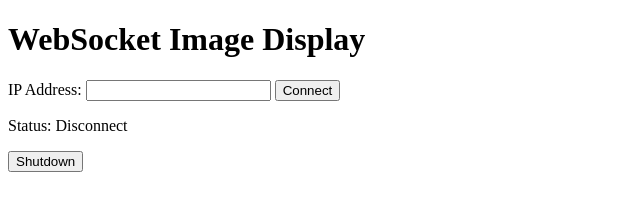
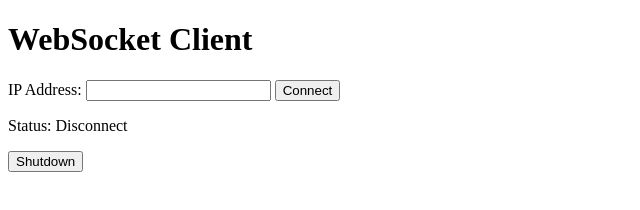
Before and after one commit to longdt03/One-Team-Project, a plain HTML site: page OneProjectServer/src/main/java/com/oneproject/client/index.htm in a window 1280 px wide. Shown: the whole page, without its empty margins (0-640 px from the left). Drawn offline with Linux system fonts and the light colour scheme.

Commit message:
Update index.htm

```diff
--- a/OneProjectServer/src/main/java/com/oneproject/client/index.htm
+++ b/OneProjectServer/src/main/java/com/oneproject/client/index.htm
@@ -1,7 +1,7 @@
 <!DOCTYPE html>
 <html>
     <body>
-        <h1>WebSocket Image Display</h1>
+        <h1>WebSocket Client</h1>
         <form>
             IP Address:
             <input type="text" id="ipaddress" name="ip_address">
```
